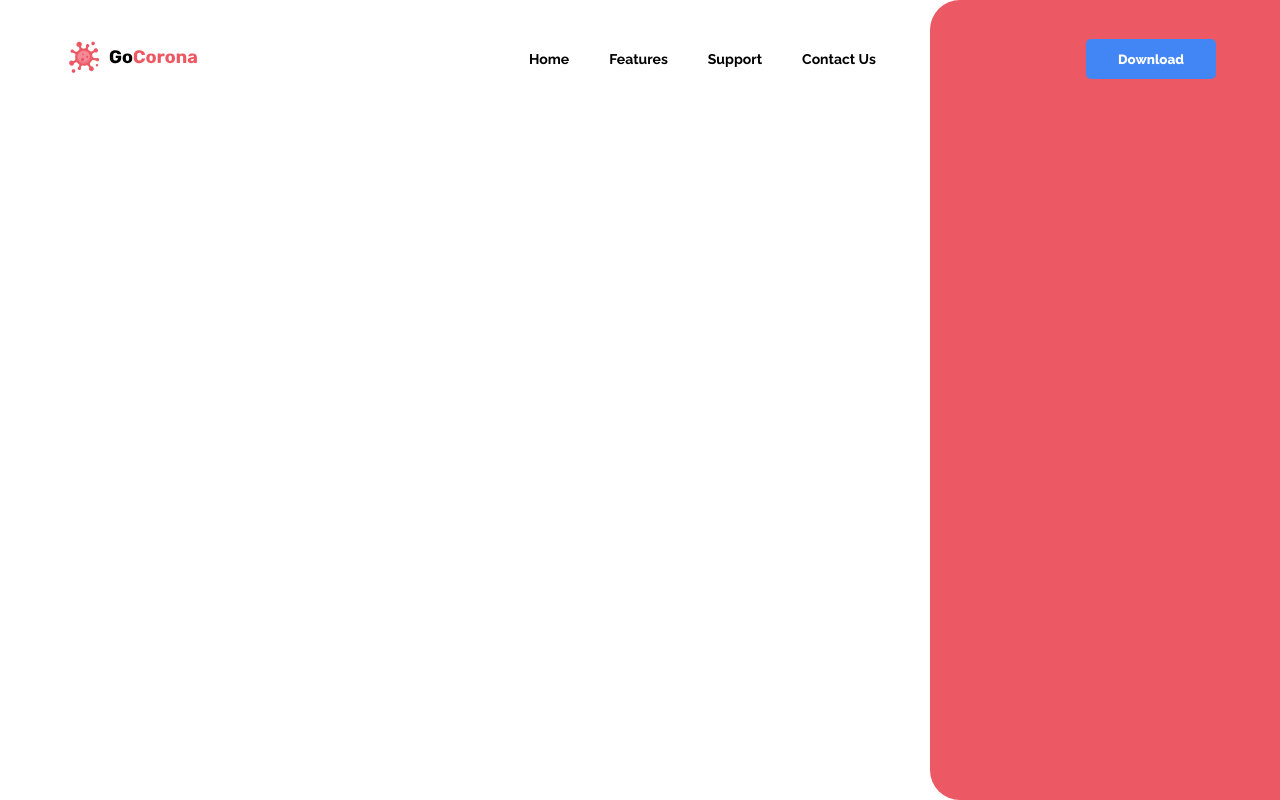
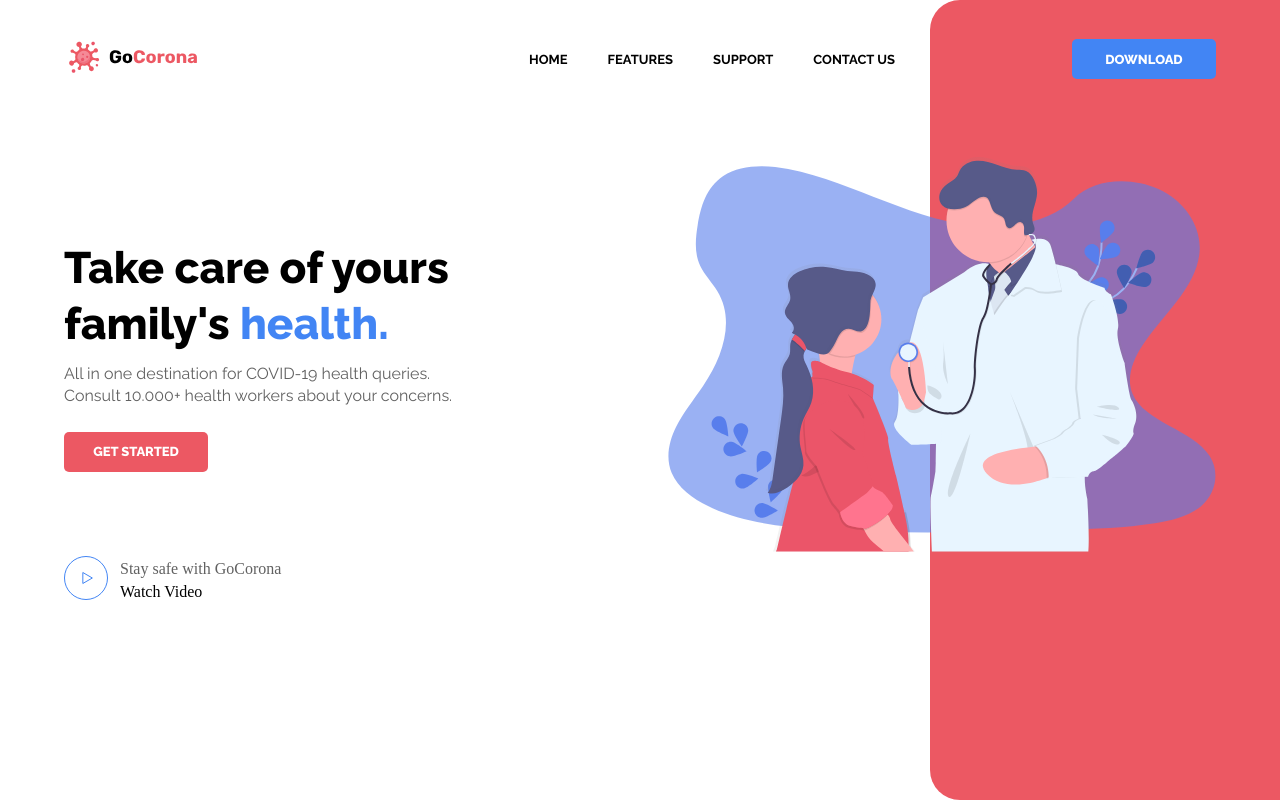
Before and after one commit to rafaellamonier/GoCorona, a plain HTML site: page index.html in a window 1280 px wide. Drawn offline with Linux system fonts and the light colour scheme.

Commit message:
Update Hero - Call to action, watch video

```diff
--- a/css/main.scss
+++ b/css/main.scss
@@ -46,7 +46,8 @@ $font-size-p: 12px;
 						margin-right: 40px;
 						font-family: $font-default;
 						font-weight: $font-bold;
-						font-size: 14px;
+						font-size: 13px;
+						text-transform: uppercase;
 					}
 				}
 			}
@@ -56,7 +57,7 @@ $font-size-p: 12px;
 				background-color: $color-secundary;
 				color: $font-color-white;
 				padding: 10px;
-				width: 130px;
+				width: 144px;
 				height: 40px;
 				border: none;
 				outline: none;
@@ -64,6 +65,8 @@ $font-size-p: 12px;
 				border-radius: 5px;
 				font-family: $font-default;
 				font-weight: $font-extrabold;
+				font-size: 13px;
+				text-transform: uppercase;
 			}
 		}
 		.RectangleHero{
@@ -77,4 +80,60 @@ $font-size-p: 12px;
 			z-index: -1;
 		}
 	}
+	.hero{
+		width: 100%;
+		height: 400px;
+		margin-top: 75px;
+		display: flex;
+		align-items: center;
+		.callToActionHero{
+			h1{
+				font-size: $font-size-h1;
+				font-family: $font-default;
+				font-weight: $font-extrabold;
+				padding-right: 100px;
+				line-height: 126%;
+				margin-bottom: 12px;
+				span{
+					color: $color-secundary;
+				}
+			}
+			p{
+				color: $font-color-secundary;
+				font-family: $font-default;
+				padding-right: 200px;
+				line-height: 138%;
+				margin-bottom: 24px;
+			}
+			button{
+				background-color: $color-primary;
+				color: $font-color-white;
+				padding: 10px;
+				width: 144px;
+				height: 40px;
+				border: none;
+				outline: none;
+				cursor: pointer;
+				border-radius: 5px;
+				font-family: $font-default;
+				font-weight: $font-extrabold;
+				font-size: 13px;
+				text-transform: uppercase;
+			}
+		}
+	}
+	.videoWatch{
+		display: flex;
+		align-items: center;
+		.content{
+			margin-left: 12px;
+			p.firstP{
+				color: $font-color-secundary;
+				margin-bottom: 5px;
+			}
+			p.secontP{
+				color: $font-color-black;
+			}
+		}
+	}
 }
--- a/index.html
+++ b/index.html
@@ -29,6 +29,25 @@
             <div class="RectangleHero">
             </div>
         </header>
+        <section class="hero">
+            <div class="callToActionHero">
+                <h1>Take care of yours family's <span>health.</span></h1>
+                <p>All in one destination for COVID-19 health queries. Consult 10.000+ health workers about your concerns.</p>
+                <button>Get started</button>
+            </div>
+            <div class="imageHero">
+                <img src="assets/ images/illustrationHero.svg">
+            </div>
+        </section>
+        <section class="videoWatch">
+            <div class="icon">
+                <img src="assets/ images/iconeVideo.svg">
+            </div>
+            <div class="content">
+                <p class="firstP">Stay safe with GoCorona</p>
+                <p class="secondP">Watch Video</p>
+            </div>
+        </section>
     </div>
 </body>
 </html>
```
Also changed, not shown: css/main.css, 1 other file.
